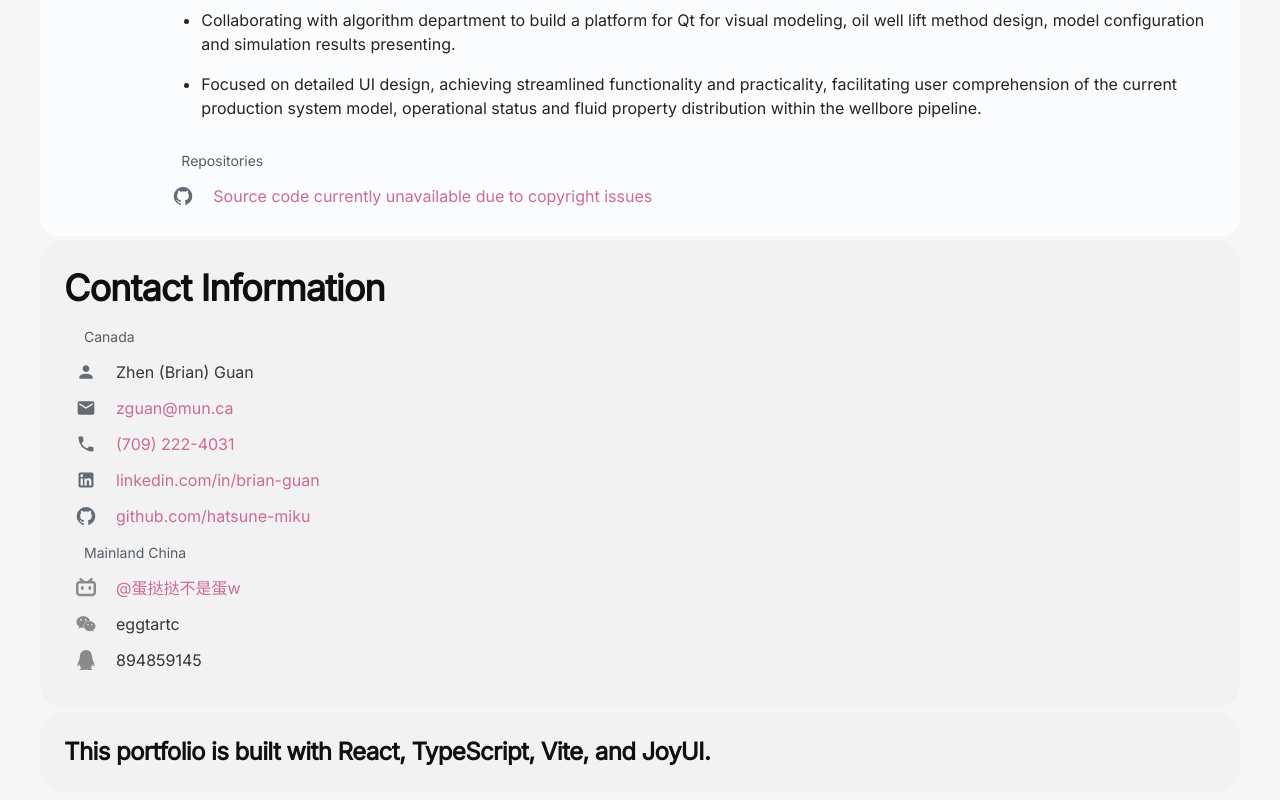
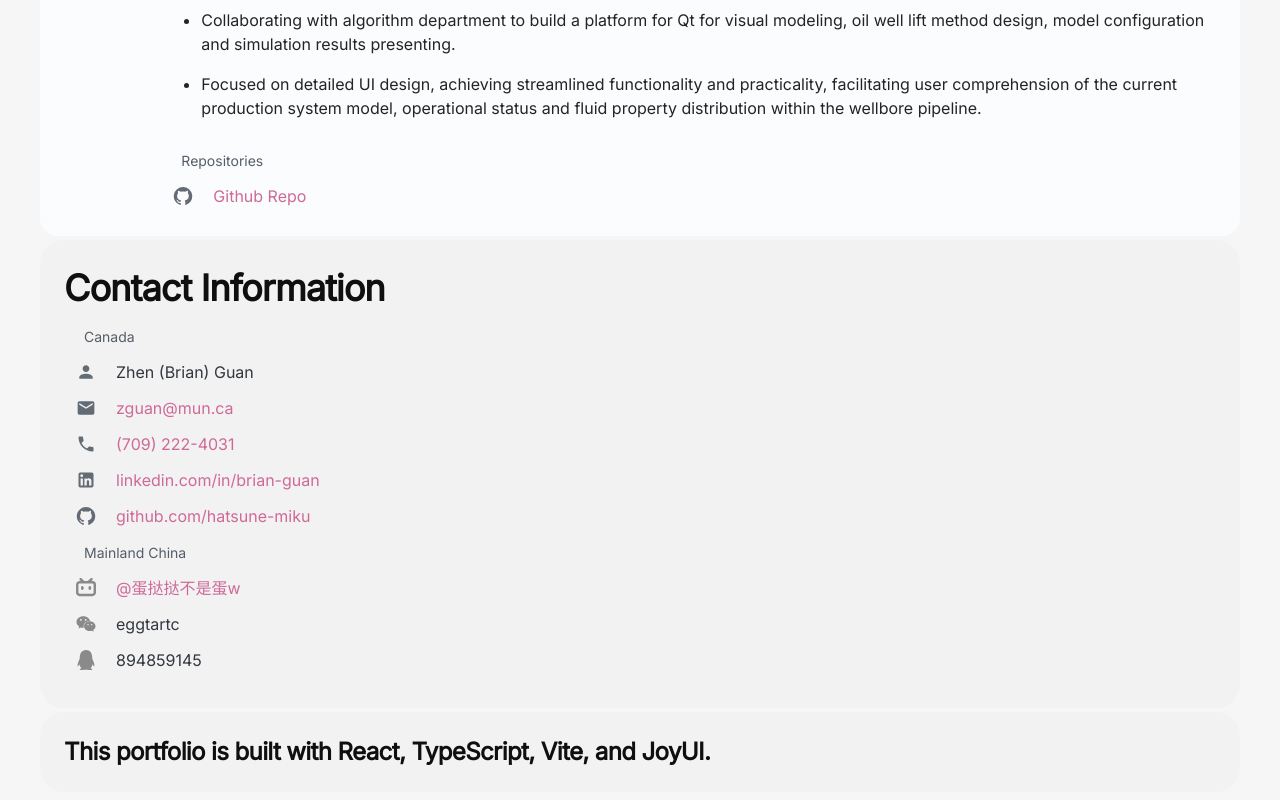
Before and after one commit to hatsune-miku/hatsune-miku.github.io, a React (Vite) app: page / in a window 1280 px wide. Shown: the part 2548-3348 px from the top of the page. Built offline with nearby package versions, Linux system fonts and the light colour scheme.

Commit message:
Updated repo url for multiflow

```diff
--- a/src/components/projects/ProjectMultiflow.tsx
+++ b/src/components/projects/ProjectMultiflow.tsx
@@ -34,7 +34,7 @@ export default function ProjectMultiflow() {
             </ListItem>
             <ListItem>
                 <ListItemDecorator><GitHub /></ListItemDecorator>
-                <Link>Source code currently unavailable due to copyright issues</Link>
+                <Link href="https://github.com/2284650586/Multiflow">Github Repo</Link>
             </ListItem>
         </List>
     </>
```
